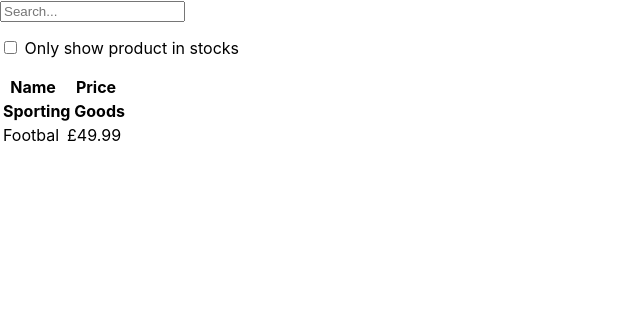
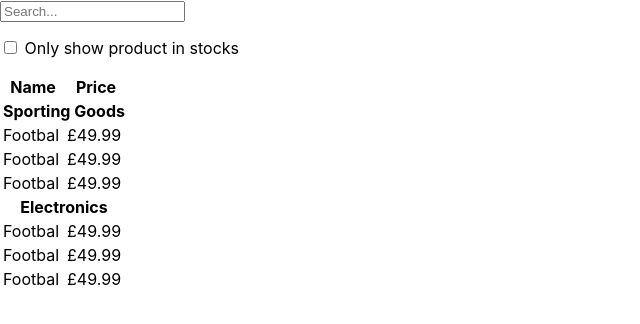
Before and after one commit to Sarkash-pi/shop, a React (Create React App) app: page / in a window 1280 px wide. Shown: the top 324 px of the page, without its empty margins (0-640 px from the left). Built offline with nearby package versions, Linux system fonts and the light colour scheme.

Commit message:
creating props

```diff
--- a/src/App.js
+++ b/src/App.js
@@ -2,9 +2,18 @@ import logo from './logo.svg';
 import './App.css';
 import FilterableProductTable from './Components/FilterableProductTable';
 
+const PRODUCTS = [
+  { category: 'Sporting Goods', price: '$49.99', stocked: true, name: 'Football' },
+  { category: 'Sporting Goods', price: '$9.99', stocked: true, name: 'Baseball' },
+  { category: 'Sporting Goods', price: '$29.99', stocked: false, name: 'Basketball' },
+  { category: 'Electronics', price: '$99.99', stocked: true, name: 'iPod Touch' },
+  { category: 'Electronics', price: '$399.99', stocked: false, name: 'iPhone 5' },
+  { category: 'Electronics', price: '$199.99', stocked: true, name: 'Nexus 7' }
+];
+
 function App() {
   return (
-      <FilterableProductTable />
+      <FilterableProductTable products={PRODUCTS} />
   );
 }
 
--- a/src/Components/FilterableProductTable.js
+++ b/src/Components/FilterableProductTable.js
@@ -2,11 +2,13 @@ import React from 'react'
 import ProductTable from './ProductTable'
 import SearchBar from './SearchBar'
 
-export default function FilterableProductTable() {
+export default function FilterableProductTable(props) {
+  const { products } = props;
+
   return (
     <div>
       <SearchBar />
-      <ProductTable />
+      <ProductTable products={products} />
     </div>
   )
 }
--- a/src/Components/ProductCategoryRow.js
+++ b/src/Components/ProductCategoryRow.js
@@ -1,9 +1,12 @@
 import React from 'react'
 
-export default function ProductCategoryRow() {
+export default function ProductCategoryRow(props) {
+
+  const { category } = props;
+
   return (
     <tr>
-      <th colSpan="2">Sporting Goods</th>
+      <th colSpan="2">{category}</th>
     </tr>
   )
 }
--- a/src/Components/ProductRow.js
+++ b/src/Components/ProductRow.js
@@ -1,6 +1,8 @@
 import React from 'react'
 
-export default function ProductRow() {
+export default function ProductRow(props) {
+  const { product } = props;
+  const name = product.stocked ? product.name : <span style={{ color: 'red'}}>{product.name}</span>;
   return (
     <tr>
       <td>Footbal</td>
--- a/src/Components/ProductTable.js
+++ b/src/Components/ProductTable.js
@@ -2,7 +2,31 @@ import React from 'react'
 import ProductCategoryRow from './ProductCategoryRow'
 import ProductRow from './ProductRow'
 
-export default function ProductTable() {
+export default function ProductTable(props) {
+  const { products } = props;
+
+  const rows = [];
+  let lastCategory = null;
+
+  products.forEach((product) => {
+    if (product.category !== lastCategory) {
+      rows.push(
+        <ProductCategoryRow
+          category={product.category}
+          key={product.category}
+        />
+      )
+    }
+    rows.push(
+      <ProductRow
+        product={product}
+        key={product.name}
+      />
+    )
+    lastCategory  = product.category;
+  }
+  )
+
   return (
     <table>
       <thead>
@@ -12,8 +36,7 @@ export default function ProductTable() {
         </tr>
       </thead>
       <tbody>
-        <ProductCategoryRow />
-        <ProductRow />
+        {rows}
       </tbody>
     </table>
   )
```
